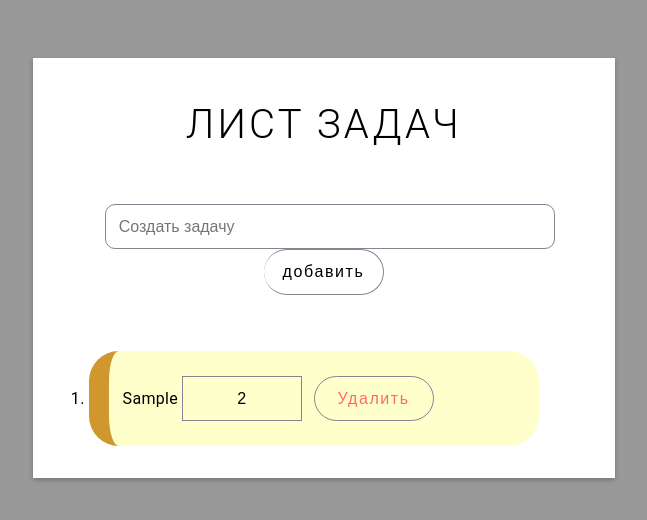
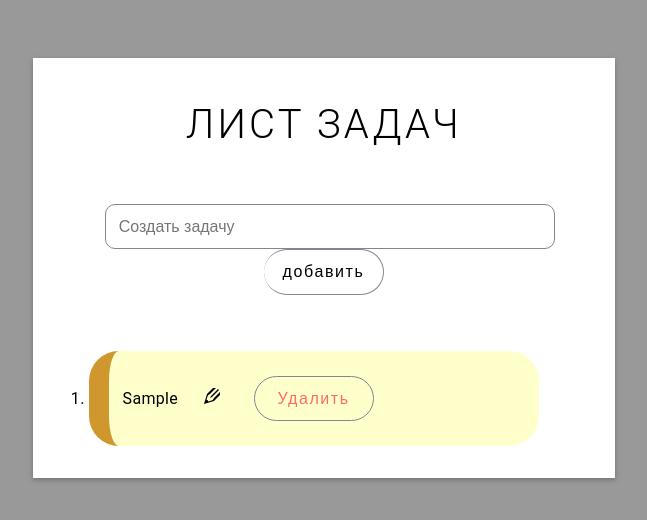
Before and after one commit to DaniilTimonov/todolistreact, a React (Create React App) app: page / in a window 1280 px wide. Both pictures are taken after typing "Sample" into the empty fields and a click on the button "добавить". Shown: the top 520 px of the page, without its empty margins (316-963 px from the left). Built offline with nearby package versions, Linux system fonts and the light colour scheme.

Commit message:
изменена иконка кнопки удаления

```diff
--- a/package.json
+++ b/package.json
@@ -8,6 +8,7 @@
     "@testing-library/user-event": "^13.5.0",
     "react": "^18.2.0",
     "react-dom": "^18.2.0",
+    "react-icons": "^4.4.0",
     "react-scripts": "^5.0.1",
     "web-vitals": "^2.1.4"
   },
--- a/src/App.css
+++ b/src/App.css
@@ -129,6 +129,11 @@ li:last-child {
   border-radius: 10px;
 
 }
+.edit-button {
+  width: 60px;
+
+  border: 0px;
+}
 
 @media (max-width: 414px) {
   body {
@@ -187,6 +192,8 @@ li:last-child {
 
   .edit-button {
     width: 20px;
+
+    border: 0px;
   }
 
   .ok-button {
--- a/src/App.js
+++ b/src/App.js
@@ -1,4 +1,5 @@
 import { useState } from "react"; //импортируем хук usestate
+import { ImPencil2 } from 'react-icons/im';
 import "./App.css";
 
 const App = () => {
@@ -18,6 +19,10 @@ const App = () => {
 
     }
   };
+
+  const editinput = () => {
+
+  }
 
   const deleteTodo = (text) => { //функция для удаления элемента списка
     console.log(todos);
@@ -84,7 +89,7 @@ const App = () => {
                 className="edit-button"
                 onClick={() => {
                   showeditform(`item-${todo.id}`);
-                }}>2</button>
+                }}><ImPencil2/></button>
               <button //создание кнопки удаления
                 className="delete-button"
                 onClick={() => {
```
Also changed, not shown: 1 other file (tests, documents, lock files or other folders).
